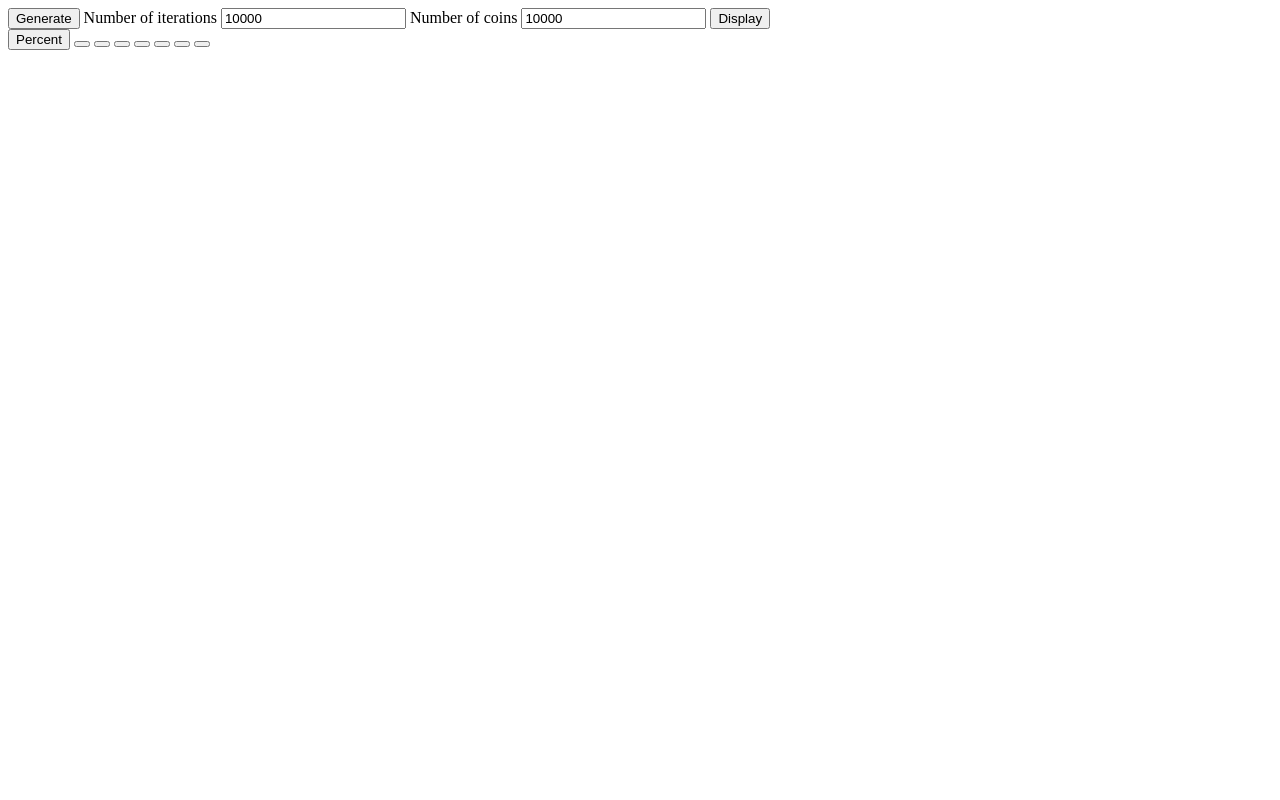
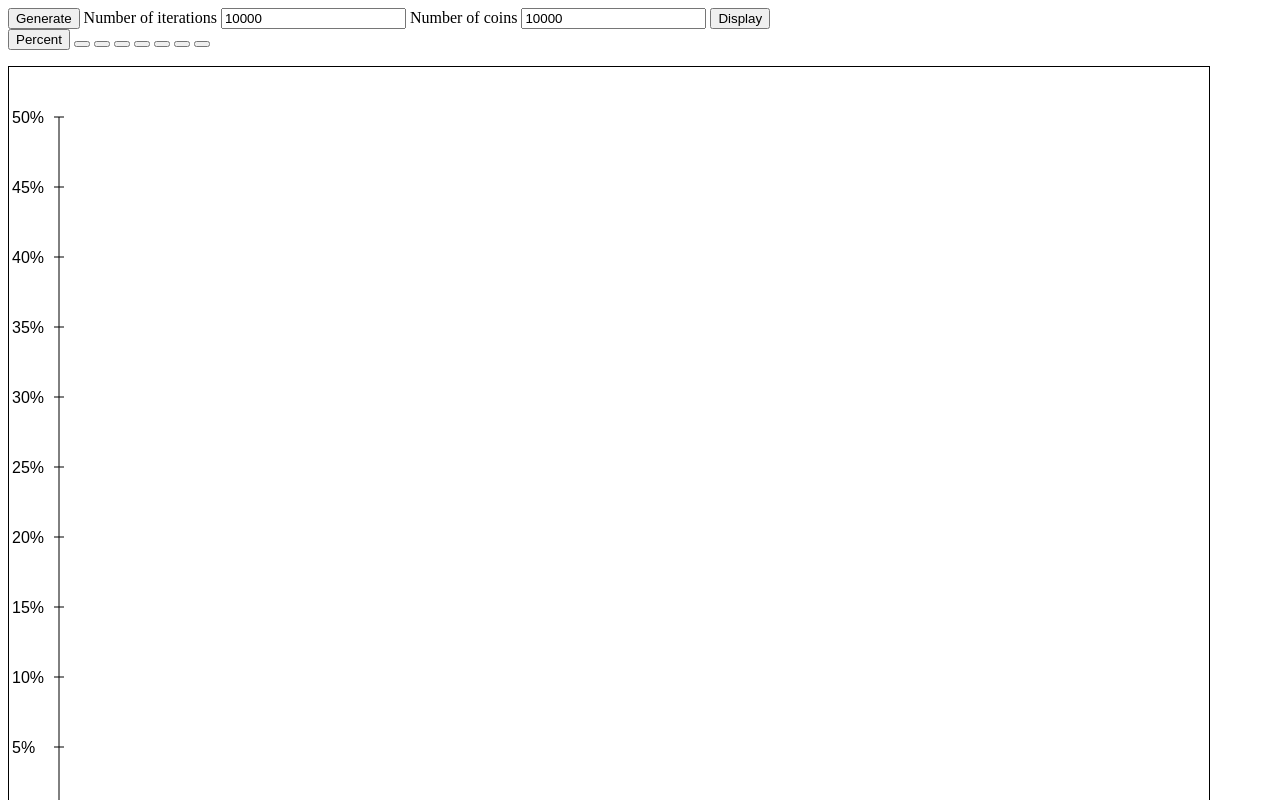
Before and after one commit to dsjuneau/plotter2, a plain HTML site: page index.html in a window 1280 px wide. Both pictures are taken after a click on the button "Display". Shown: the top 800 px of the page. Drawn offline with Linux system fonts and the light colour scheme.

Commit message:
moving code into modules

```diff
--- a/app.js
+++ b/app.js
@@ -1,10 +1,26 @@
+import { drawGrid } from "./modules/drawgrid.js";
+import { generateRandomSet } from "./modules/randomset.js";
+import { cumulativeNumSet } from "./modules/cumulativeset.js";
+
 const displaySet = document.getElementById("btn-2");
 const generate = document.getElementById("btn-1");
 const percent = document.getElementById("btn-3");
 const txt1 = document.getElementById("txt-1");
 const txt2 = document.getElementById("txt-2");
+let canvas1 = document.getElementById("canvas-1");
+let canvas2 = document.getElementById("canvas-2");
+let c1 = canvas1.getContext("2d");
+let c2 = canvas2.getContext("2d");
+canvas1.width = 1200;
+canvas1.height = 800;
+canvas2.width = 1200;
+canvas2.height = 800;
+
 let randomSet;
 let cumulativeSet;
+
+drawGrid(c1);
+drawGrid(c2);
 
 generate.addEventListener("click", () => {
   const iterations = parseFloat(txt1.value);
@@ -26,44 +42,3 @@ percent.addEventListener("click", () => {
     cumulativeSet[generateRandomSet(cumulativeSet.length, 1, "coin").indexOf(1)]
   );
 });
-
-const generateRandomSet = (arrayLength, iterations, type, typeNumber) => {
-  const numSet = [];
-  numSet.length = arrayLength;
-  numSet.fill(0);
-  switch (type) {
-    case "coin":
-      for (i = 0; i < iterations; i++) {
-        let count = 0;
-        for (j = 0; j < arrayLength; j++) {
-          let a = Math.floor(2 * Math.random());
-          count = count + a;
-        }
-        numSet[count] = numSet[count] + 1;
-      }
-
-      break;
-    case "dice":
-      for (i = 0; i < iterations; i++) {
-        let a = Math.floor(1000 * Math.random());
-        numSet[a] = numSet[a] + 2;
-      }
-      break;
-    default:
-      throw new Error("Must pick an experiment type");
-  }
-
-  return numSet;
-};
-
-const cumulativeNumSet = (numSet) => {
-  const bigSet = [0];
-  for (i = 0; i < numSet.length; i++) {
-    if (i === 0) {
-      bigSet[i] = numSet[i];
-    } else {
-      bigSet[i] = bigSet[i - 1] + numSet[i];
-    }
-  }
-  return bigSet;
-};
--- a/index.html
+++ b/index.html
@@ -4,7 +4,7 @@
     <meta charset="UTF-8" />
     <meta name="viewport" content="width=device-width, initial-scale=1.0" />
     <title>Plotter 2</title>
-    <script src="app.js" defer></script>
+    <script type="module" src="app.js" defer></script>
     <link rel="stylesheet" href="style.css" />
   </head>
   <body>
@@ -25,5 +25,7 @@
     <button class="btn" id="btn-9"></button>
     <button class="btn" id="btn-10"></button>
     <p id="output"></p>
+    <canvas id="canvas-1"></canvas>
+    <canvas id="canvas-2"></canvas>
   </body>
 </html>
--- /dev/null
+++ b/modules/cumulativeset.js
@@ -0,0 +1,11 @@
+export const cumulativeNumSet = (numSet) => {
+  const bigSet = [0];
+  for (let i = 0; i < numSet.length; i++) {
+    if (i === 0) {
+      bigSet[i] = numSet[i];
+    } else {
+      bigSet[i] = bigSet[i - 1] + numSet[i];
+    }
+  }
+  return bigSet;
+};
--- /dev/null
+++ b/modules/drawgrid.js
@@ -0,0 +1,24 @@
+export function drawGrid(c) {
+  c.beginPath();
+  c.moveTo(50, 50);
+  c.lineTo(50, 751);
+  c.lineTo(1150, 751);
+  c.strokeStyle = "black";
+  c.stroke();
+
+  for (let i = 1; i < 11; i++) {
+    c.font = "16px Arial";
+    c.fillText(`${i * 5}%`, 3, 756 - (i / 10) * 700);
+    c.beginPath();
+    c.moveTo(45, 750 - (i / 10) * 700);
+    c.lineTo(55, 750 - (i / 10) * 700);
+    c.strokeStyle = "black";
+    c.stroke();
+  }
+  c.beginPath();
+  c.moveTo(600, 756);
+  c.lineTo(600, 746);
+  c.strokeStyle = "black";
+  c.stroke();
+  c.fillText(`Mean`, 578, 775);
+}
--- /dev/null
+++ b/modules/randomset.js
@@ -0,0 +1,33 @@
+export const generateRandomSet = (
+  arrayLength,
+  iterations,
+  type,
+  typeNumber
+) => {
+  const numSet = [];
+  numSet.length = arrayLength;
+  numSet.fill(0);
+  switch (type) {
+    case "coin":
+      for (let i = 0; i < iterations; i++) {
+        let count = 0;
+        for (let j = 0; j < arrayLength; j++) {
+          let a = Math.floor(2 * Math.random());
+          count = count + a;
+        }
+        numSet[count] = numSet[count] + 1;
+      }
+
+      break;
+    case "dice":
+      for (let i = 0; i < iterations; i++) {
+        let a = Math.floor(1000 * Math.random());
+        numSet[a] = numSet[a] + 2;
+      }
+      break;
+    default:
+      throw new Error("Must pick an experiment type");
+  }
+
+  return numSet;
+};
--- a/style.css
+++ b/style.css
@@ -0,0 +1,3 @@
+canvas {
+  border: 1px solid black;
+}
```
